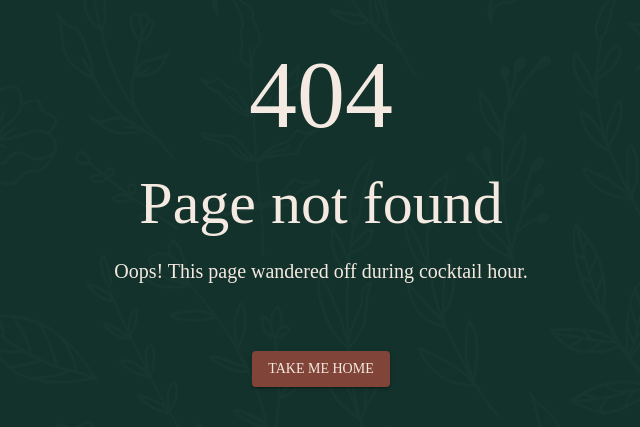
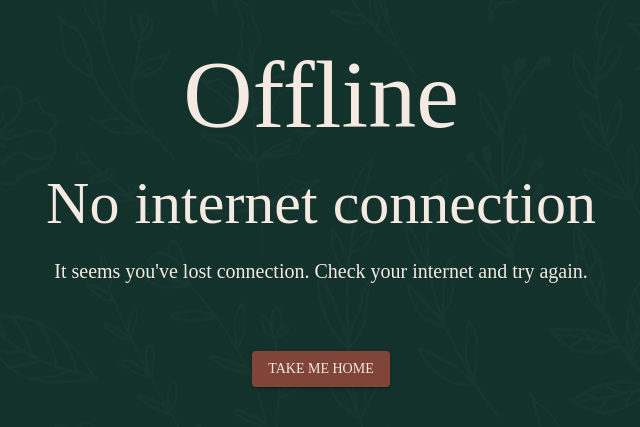
Before and after one commit to zackharley/wedding, a Next.js app: page /offline in a window 1280 px wide. Before the commit this address had no page. Shown: the part 187-614 px from the top of the page, without its empty margins (319-959 px from the left). Built offline with nearby package versions, Linux system fonts and the light colour scheme.

Commit message:
Add offline support

```diff
--- a/src/app/layout.tsx
+++ b/src/app/layout.tsx
@@ -1,6 +1,6 @@
 import type { Metadata } from 'next';
 import localFont from 'next/font/local';
-import ThemeProviderWrapper from './components/ThemeProviderWrapper';
+import ThemeProviderWrapper from '../components/ThemeProviderWrapper';
 import { Box } from '@mui/material';
 import './global.css';
 
--- /dev/null
+++ b/src/app/offline/page.tsx
@@ -0,0 +1,38 @@
+import FloralWrapper from '@/components/FloralWrapper';
+import { Button, Container, Typography } from '@mui/material';
+
+export default function NotFound() {
+  return (
+    <FloralWrapper>
+      <Container
+        maxWidth="lg"
+        sx={{
+          display: 'flex',
+          flexDirection: 'column',
+          alignItems: 'center',
+          justifyContent: 'center',
+          height: '100dvh',
+          textAlign: 'center',
+        }}
+      >
+        <Typography variant="h1">Offline</Typography>
+        <Typography
+          component="h1"
+          variant="h2"
+          sx={{ mt: 2 }}
+          fontFamily="kingstonSignature, serif"
+        >
+          No internet connection
+        </Typography>
+        <Typography component="h2" variant="h6" sx={{ mt: 2 }}>
+          It seems you&apos;ve lost connection. Check your internet and try
+          again.
+        </Typography>
+
+        <Button href="/" color="darkOrange" variant="contained" sx={{ mt: 8 }}>
+          Take me home
+        </Button>
+      </Container>
+    </FloralWrapper>
+  );
+}
```
Also changed, not shown: public/sw.js (+48 -3 lines), src/app/online/page.tsx (added, +7 -0 lines), src/components/PushNotificationManager.tsx (renamed from src/app/components/PushNotificationManager.tsx, +6 -2 lines), src/components/InstallPrompt.tsx (renamed from src/app/components/InstallPrompt.tsx), src/components/ThemeProviderWrapper.tsx (renamed from src/app/components/ThemeProviderWrapper.tsx).
